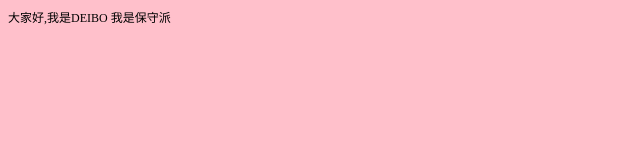
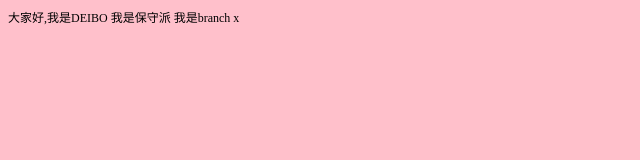
Before and after one commit to deib0/firstofdeibo, a plain HTML site: page index.html in a window 1280 px wide. Shown: the full height of the page, 0-640 px from the left. Drawn offline with Linux system fonts and the light colour scheme.

Commit message:
x分支的第一个版本

```diff
--- a/index.html
+++ b/index.html
@@ -12,6 +12,7 @@
 <body>
     大家好,我是DEIBO
     我是保守派
+    我是branch x
 </body>
 
 </html>
```
